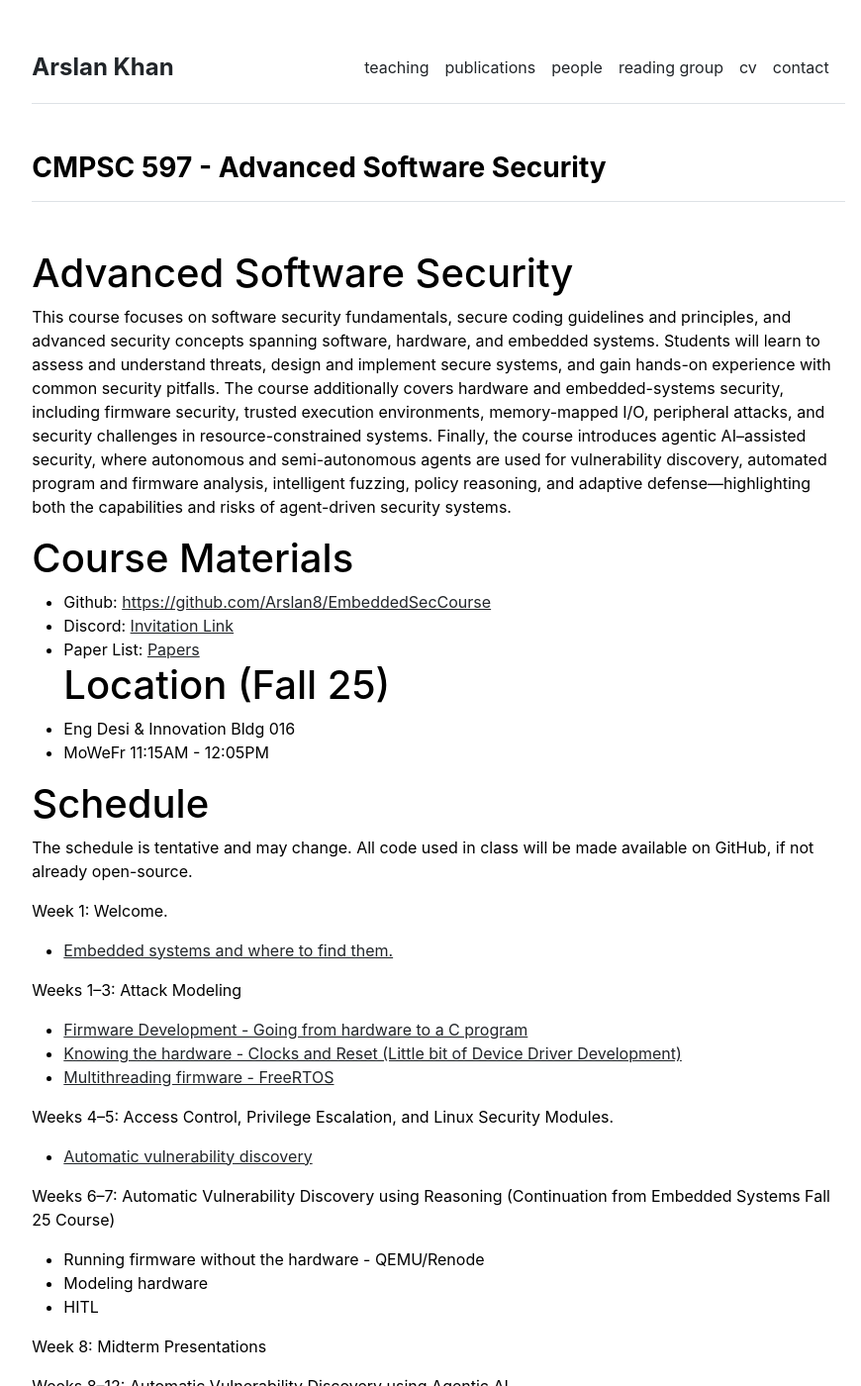
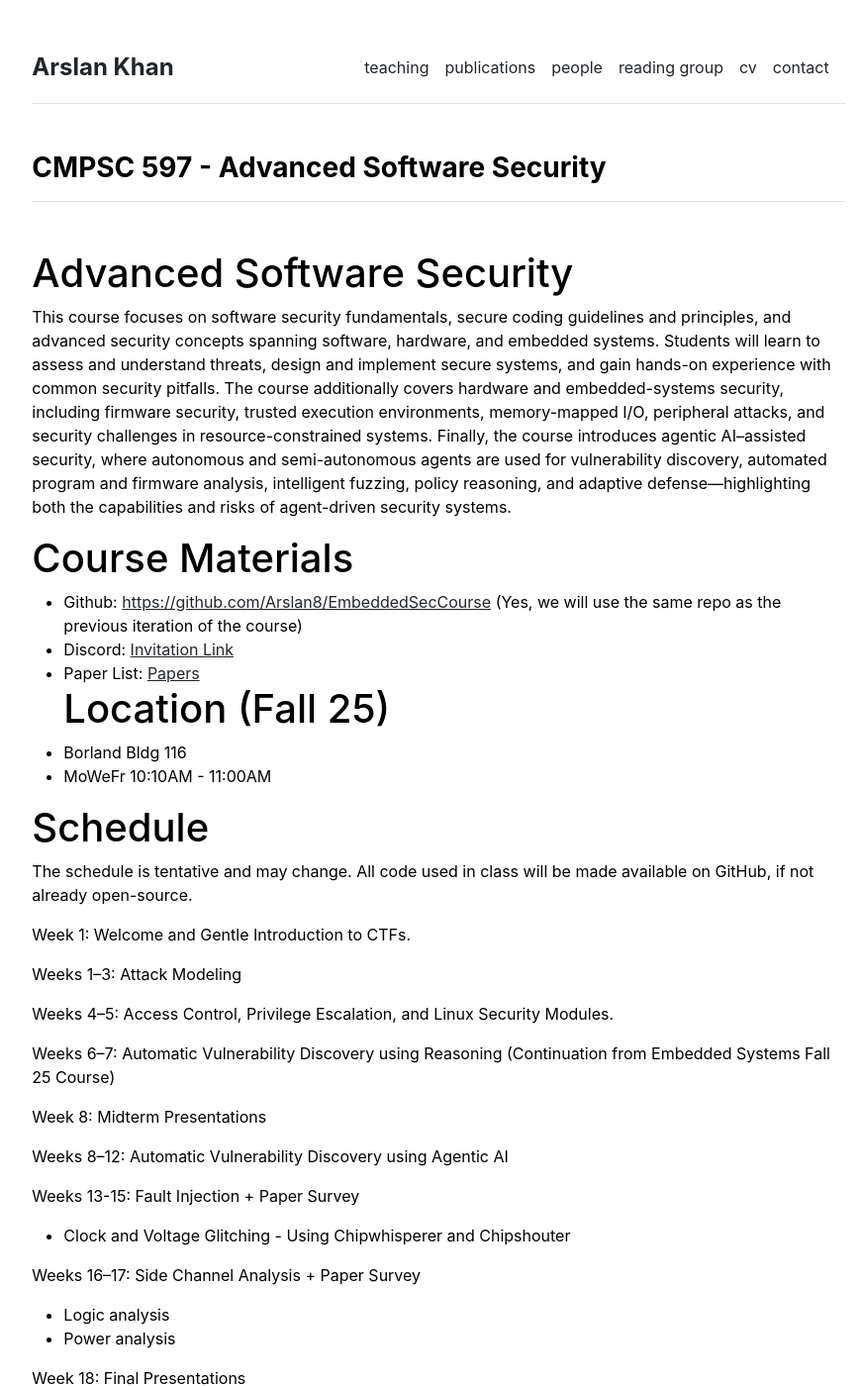
Before and after one commit to Arslan8/arslan8.github.io, a Jekyll site: the page built from courses/Advanced_Software_Security_spring26.md, in a window 1280 px wide and 1400 px high. Shown: the whole window at 99% size, without its empty margins (197-1067 px from the left). Built offline with Jekyll 4.4.1, drawn with Linux system fonts in a browser that asks for light colours.

Commit message:
Revise course information for Advanced Software Security
Updated course details including location, schedule, and course materials.

```diff
--- a/courses/Advanced_Software_Security_spring26.md
+++ b/courses/Advanced_Software_Security_spring26.md
@@ -8,38 +8,28 @@ This course focuses on software security fundamentals, secure coding guidelines
 
 
 # Course Materials
-* Github: [https://github.com/Arslan8/EmbeddedSecCourse](https://github.com/Arslan8/EmbeddedSecCourse)
+* Github: [https://github.com/Arslan8/EmbeddedSecCourse](https://github.com/Arslan8/EmbeddedSecCourse) (Yes, we will use the same repo as the previous iteration of the course)
 * Discord: [Invitation Link](https://discord.com/invite/BPG2skZh)
 * Paper List: [Papers](https://docs.google.com/spreadsheets/d/e/2PACX-1vSvd02Ef1plJQm_z7ybkX5De-gnI-A6RundirIFQ5eZB2XlNcGTuPGodCgsql7WMPxSVY3b-8dbNBD4/pubhtml)
 # Location (Fall 25)
-* Eng Desi & Innovation Bldg 016
-* MoWeFr 11:15AM - 12:05PM
+* Borland Bldg 116
+* MoWeFr 10:10AM - 11:00AM
 
 # Schedule
 
 The schedule is tentative and may change. All code used in class will be made available on GitHub, if not already open-source.
 
-Week 1: Welcome.
+Week 1: Welcome and Gentle Introduction to CTFs.
 
-* [Embedded systems and where to find them.
-](https://docs.google.com/presentation/d/e/2PACX-1vTY1lFl3_zkcf464JBB_UzOMMJY6ZBt79hwbh1my6ITc0MiEoFuZ01OHiNVHkcdJerQV_PLk0mnEV6c/pub?start=false&loop=false&delayms=3000)
 
 Weeks 1–3: Attack Modeling
 
-* [Firmware Development \- Going from hardware to a C program](https://docs.google.com/presentation/d/e/2PACX-1vSN0Kl9TCf9mnx6ckMBZEmC41Q1EkcY-_1aZCIWCZW0VIHXzq_EaJc7Da7VVQYOVGTFfX5SD1EBmGji/pub?start=false&loop=false&delayms=3000)
-* [Knowing the hardware \- Clocks and Reset (Little bit of Device Driver Development)](https://docs.google.com/presentation/d/e/2PACX-1vTYmdrRfBRH6B45R9rVvqUFg_3uQZyQxJanP1Hoaq9XTBo0KUOTPs6yJreSm6TR6ENlmIz4yTt5kEY8/pub?start=false&loop=false&delayms=3000)
-* [Multithreading firmware \- FreeRTOS](https://docs.google.com/presentation/d/e/2PACX-1vRoae2maDiPR8AMtq5g5GJQZhTcJkbh4DDVF5tXiFsUnUvdLz_xO1HA9_iakpgK2iRQNOvtIHAS34ik/pub?start=false&loop=false&delayms=3000)
 
 Weeks 4–5: Access Control, Privilege Escalation, and Linux Security Modules.
-
-* [Automatic vulnerability discovery](https://docs.google.com/presentation/d/e/2PACX-1vQ7WcXyebGAwvV4Uu4zh6TckMIxD_dIUD5Z2Df-zKppRTs1oCc-kqwwDVcGUMsEZ82bShSzj9xywfRe/pub?start=false&loop=false&delayms=3000)
 
 
 Weeks 6–7:  Automatic Vulnerability Discovery using Reasoning (Continuation from Embedded Systems Fall 25 Course)
 
-* Running firmware without the hardware \- QEMU/Renode
-* Modeling hardware
-* HITL
 
 Week 8: Midterm Presentations
 
```
